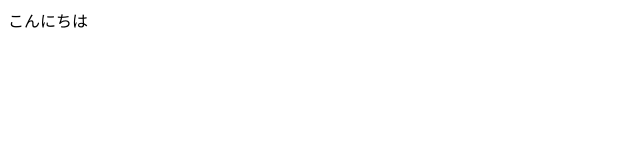
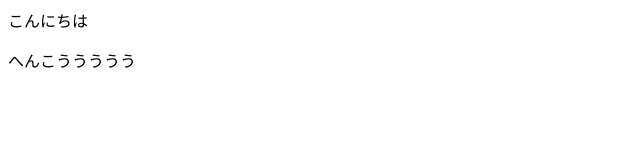
Before and after one commit to saburou32/git_practice, a plain HTML site: page index.html in a window 1280 px wide. Shown: the whole page, without its empty margins (0-640 px from the left). Drawn offline with Linux system fonts and the light colour scheme.

Commit message:
diff確認用変更

```diff
--- a/index.html
+++ b/index.html
@@ -1 +1,2 @@
 <p>こんにちは</p>
+<p>へんこううううう</p>
```
